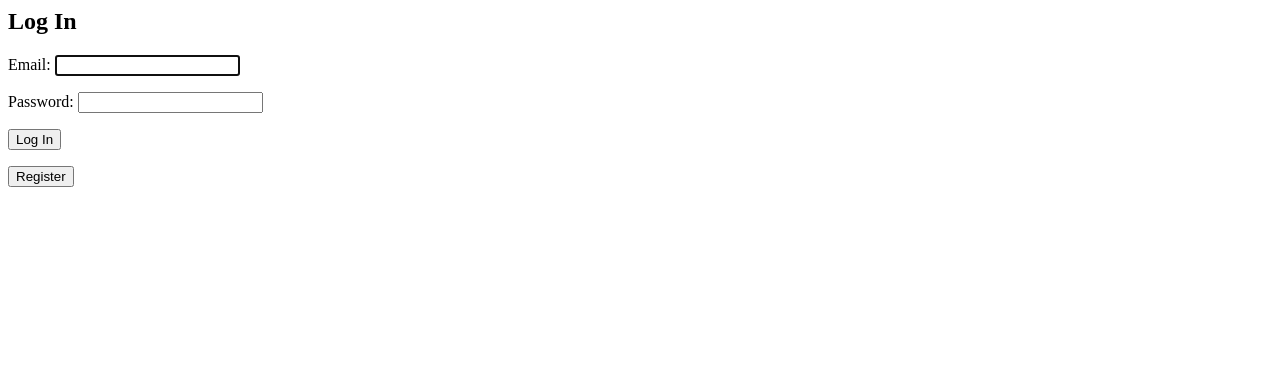
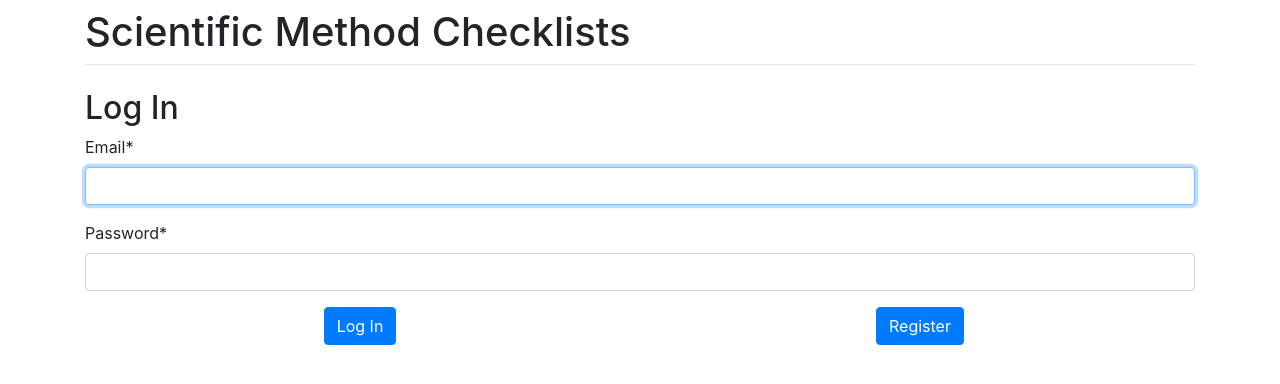
Before and after one commit to Image-X-Institute/scientific-method-app, a Django app: page / in a window 1280 px wide. Shown: the top 384 px of the page. Run offline with Django 4.2, Linux system fonts and the light colour scheme; some libraries are stand-ins or nearby versions.

Commit message:
Updated login.html

```diff
--- a/sm_app/sm_project/user_app/templates/user_app/login.html
+++ b/sm_app/sm_project/user_app/templates/user_app/login.html
@@ -1,7 +1,19 @@
-<h2>Log In</h2>
-<form method="POST">
-  {% csrf_token %}
-  {{ login_form.as_p }}
-  <button type="submit">Log In</button>
-</form>
-<a href="{% url 'user_app:register' %}"><button>Register</button></a>
+{% extends 'user_app/base.html' %}
+
+{% load crispy_forms_tags %}
+
+{% block content %}
+  <h2>Log In</h2>
+  <form method="POST">
+    {% csrf_token %}
+    {{ login_form|crispy }}
+    <div class="form-row">
+      <div class="col text-center">
+        <button type="submit" class="btn btn-primary">Log In</button>
+      </div>
+      <div class="col text-center">
+        <a href="{% url 'user_app:register' %}"><button class="btn btn-primary">Register</button></a>
+      </div>
+    </div>
+  </form>
+{% endblock %}
```
